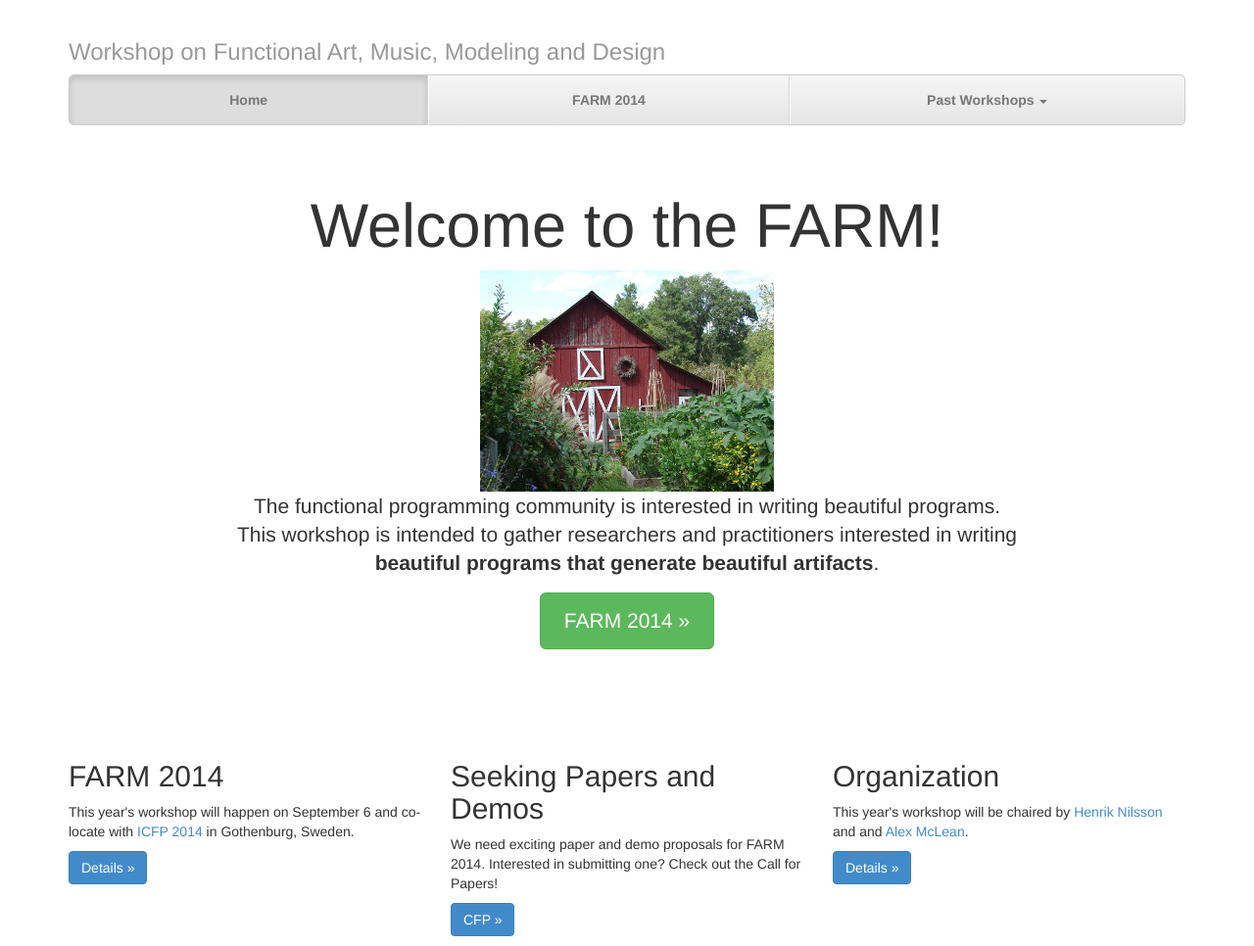
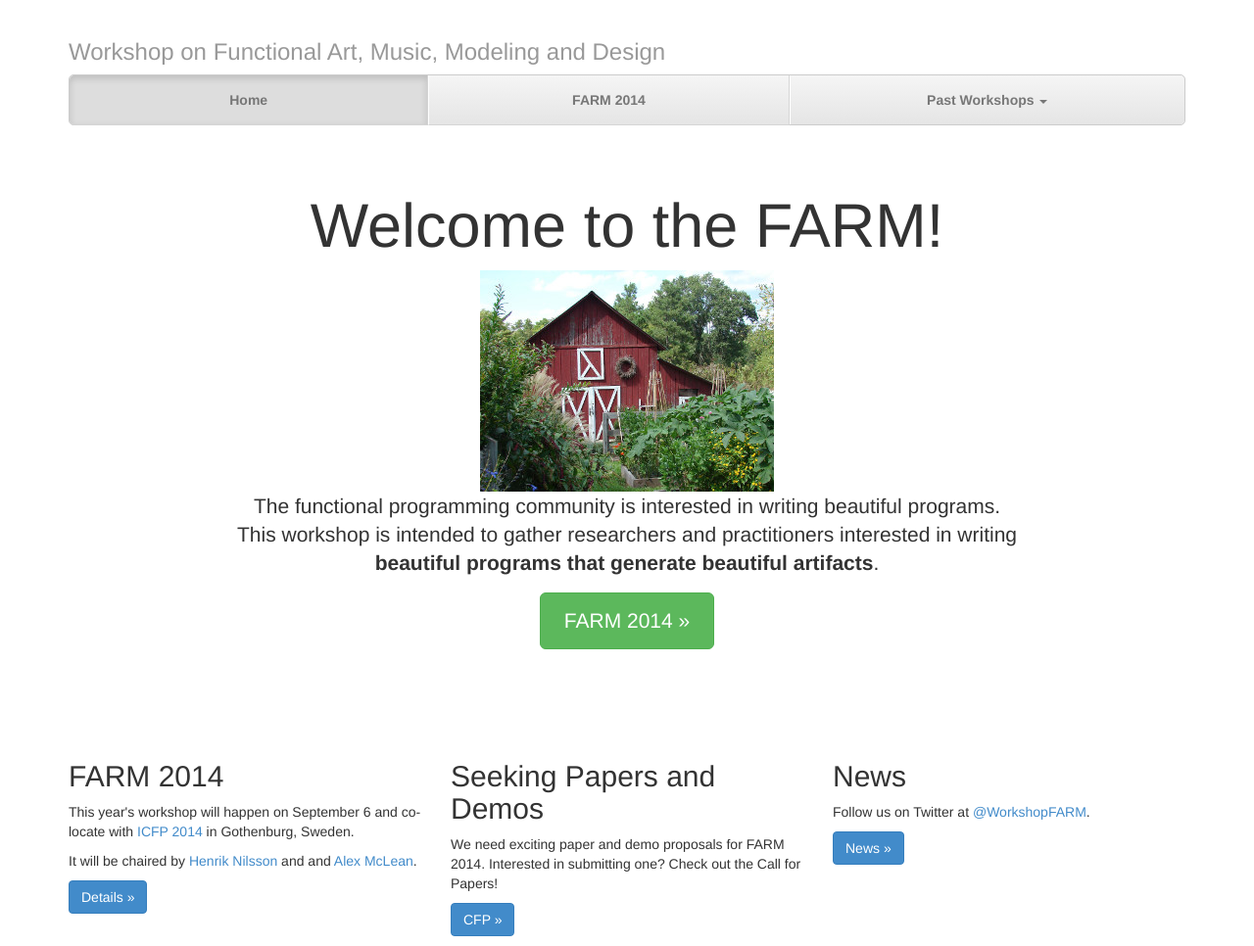
Before and after one commit to functional-art/functional-art.github.com, a Jekyll site: the page built from index.html, in a window 1280 px wide. Shown: the whole page at 98% size. Built offline with Jekyll 4.4.1, drawn with Linux system fonts in a browser that asks for light colours; nearby versions of some CDN libraries.

Commit message:
Twitter.

```diff
--- a/index.html
+++ b/index.html
@@ -58,7 +58,11 @@ active: home
         <div class="col-lg-4">
           <h2>FARM 2014</h2>
           <p>This year's workshop will happen on September 6 and co-locate with <a
-          href="http://icfpconference.org/icfp2014/">ICFP 2014</a> in Gothenburg, Sweden.</p>
+          href="http://icfpconference.org/icfp2014/">ICFP 2014</a> in
+          Gothenburg, Sweden.</p>
+          <p>It will be chaired by <a
+          href="http://www.cs.nott.ac.uk/~nhn/">Henrik Nilsson</a> and
+          and <a href="http://music.leeds.ac.uk/people/alex-mclean/">Alex McLean</a>.
           <p><a class="btn btn-primary" href="/2014/" role="button">Details &raquo;</a></p>
         </div>
         <div class="col-lg-4">
@@ -68,11 +72,9 @@ active: home
           <p><a class="btn btn-primary" href="/2014/cfp.html" role="button">CFP &raquo;</a></p>
        </div>
         <div class="col-lg-4">
-          <h2>Organization</h2>
-          <p>This year's workshop will be chaired by <a
-          href="http://www.cs.nott.ac.uk/~nhn/">Henrik Nilsson</a> and
-          and <a href="http://music.leeds.ac.uk/people/alex-mclean/">Alex McLean</a>.</p>
-          <p><a class="btn btn-primary" href="/2014/" role="button">Details &raquo;</a></p>
+          <h2>News</h2>
+          <p>Follow us on Twitter at <a href="http://twitter.com/WorkshopFARM">@WorkshopFARM</a>.</p>
+          <p><a class="btn btn-primary" href="http://twitter.com/WorkshopFARM/" role="button">News &raquo;</a></p>
         </div>
       </div>
 
```
